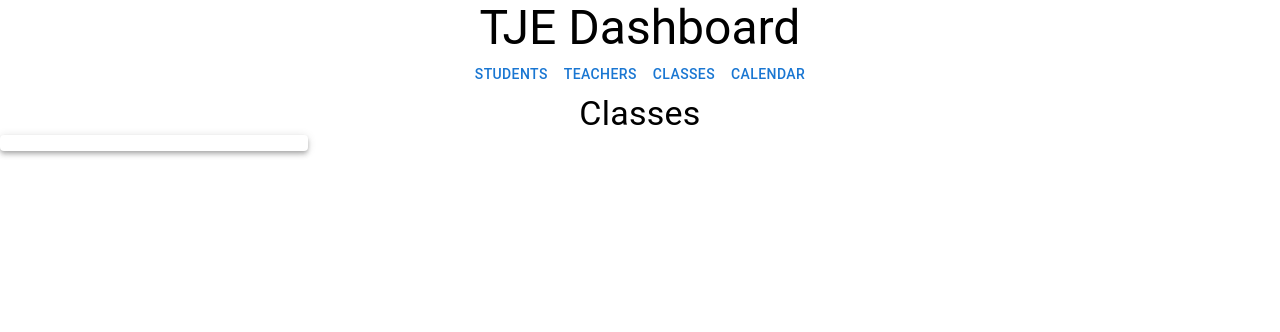
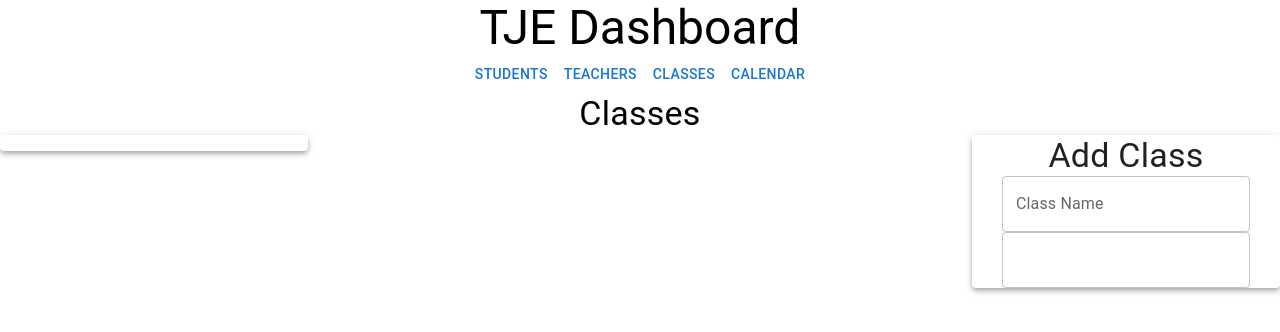
Before and after one commit to ou-brandon/school-dashboard, a React (Create React App) app: page /classes in a window 1280 px wide. Shown: the top 332 px of the page. Built offline with nearby package versions, Linux system fonts and the light colour scheme; no server answers; the database is empty.

Commit message:
begin working on form

```diff
--- /dev/null
+++ b/src/Components/classes/AddClass.js
@@ -0,0 +1,13 @@
+import { Typography, TextField } from "@mui/material";
+
+const AddClass = props => {
+	return (
+		<>
+			<Typography variant="h4">Add Class</Typography>
+			<TextField id="className" label="Class Name" variant="outlined" />
+			<TextField id="" />
+		</>
+	)
+};
+
+export default AddClass;
--- a/src/Components/classes/Classes.js
+++ b/src/Components/classes/Classes.js
@@ -5,6 +5,7 @@ import { useState } from 'react';
 import ClassList from './ClassList.js';
 import StudentList from './StudentList.js';
 import ClassInfo from './ClassInfo.js';
+import AddClass from './AddClass.js';
 
 const Classes = props => {
 	const [selectedClass, setSelectedClass] = useState();
@@ -33,6 +34,14 @@ const Classes = props => {
 							</Grid>
 						</Grid>
 					</Grid>
+					<Grid item xs={3}>
+
+					</Grid>
+					<Grid item xs={3}>
+						<Paper elevation={4}>
+							<AddClass />
+						</Paper>
+					</Grid>
 				</Grid>
 			</Box>
 		</>
```
